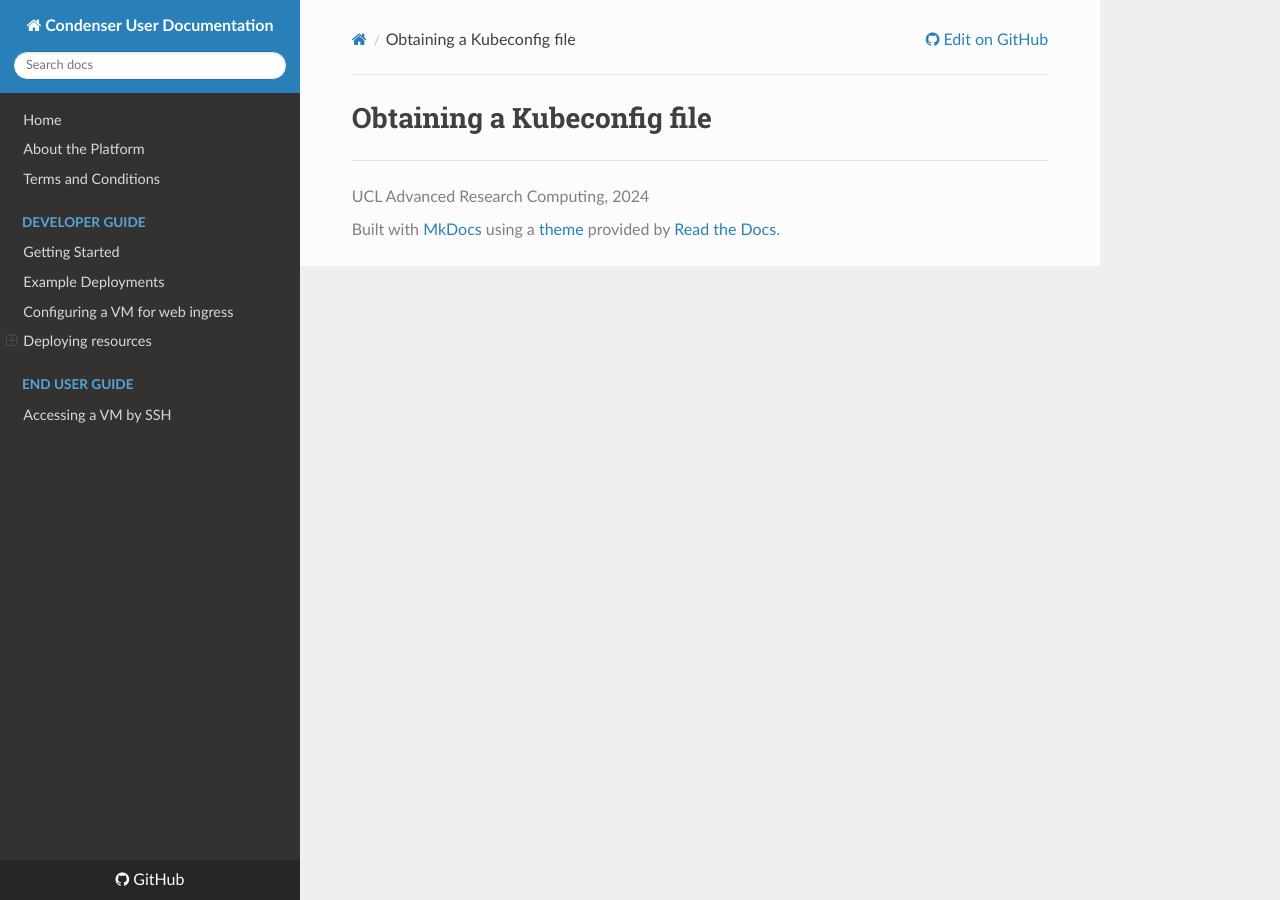
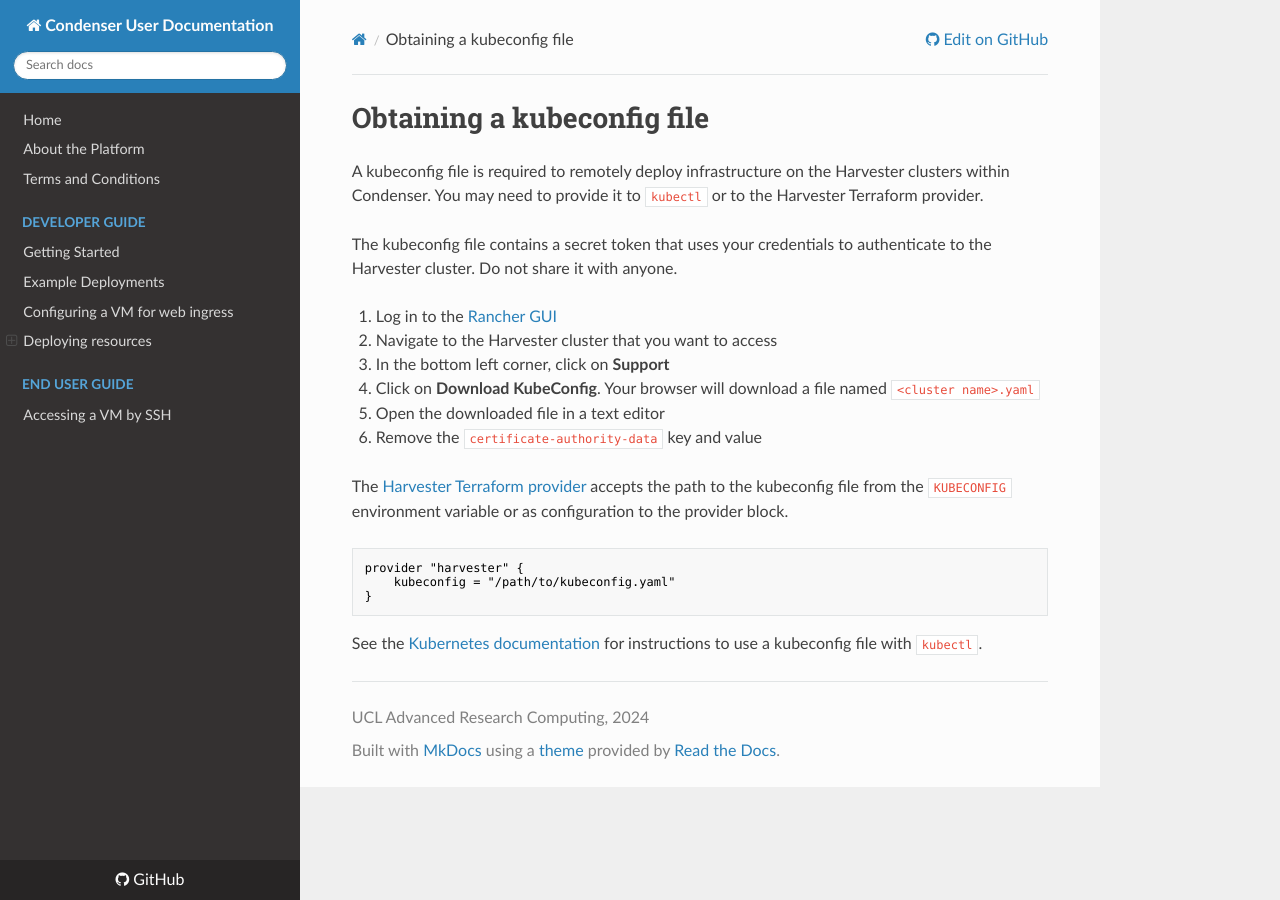
Before and after one commit to UCL-ARC/condenser-mkdocs, an MkDocs documentation site: the page built from docs/stubs/kubeconfig.md, in a window 1280 px wide. Built offline with MkDocs 1.6.1, drawn with Linux system fonts in a browser that asks for light colours; nearby versions of some CDN libraries.

Commit message:
create a stub about kubeconfig

````diff
--- a/docs/stubs/kubeconfig.md
+++ b/docs/stubs/kubeconfig.md
@@ -1,5 +1,33 @@
 ---
-title: Obtaining a Kubeconfig file
+title: Obtaining a kubeconfig file
 ---
 
-# Obtaining a Kubeconfig file
+# Obtaining a kubeconfig file
+
+A kubeconfig file is required to remotely deploy infrastructure on the Harvester
+clusters within Condenser. You may need to provide it to `kubectl` or to the Harvester
+Terraform provider.
+
+The kubeconfig file contains a secret token that uses your credentials to authenticate
+to the Harvester cluster. Do not share it with anyone.
+
+1. Log in to the [Rancher GUI](https://rancher.condenser.arc.ucl.ac.uk/)
+2. Navigate to the Harvester cluster that you want to access
+3. In the bottom left corner, click on **Support**
+4. Click on **Download KubeConfig**. Your browser will download a file named
+   `<cluster name>.yaml`
+5. Open the downloaded file in a text editor
+6. Remove the `certificate-authority-data` key and value
+
+The [Harvester Terraform provider](https://registry.terraform.io/providers/harvester/harvester/latest/docs#schema)
+accepts the path to the kubeconfig file from the `KUBECONFIG` environment variable
+or as configuration to the provider block.
+
+``` hcl
+provider "harvester" {
+    kubeconfig = "/path/to/kubeconfig.yaml"
+}
+```
+
+See the [Kubernetes documentation](https://kubernetes.io/docs/concepts/configuration/organize-cluster-access-kubeconfig/)
+for instructions to use a kubeconfig file with `kubectl`.
````
